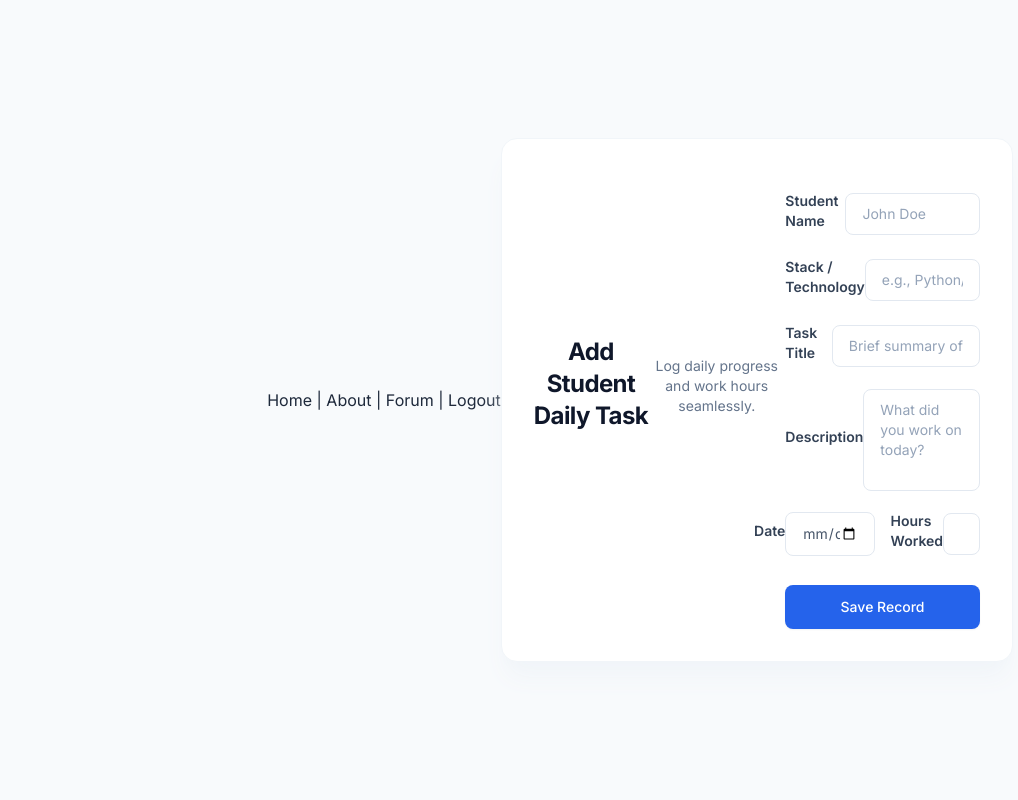
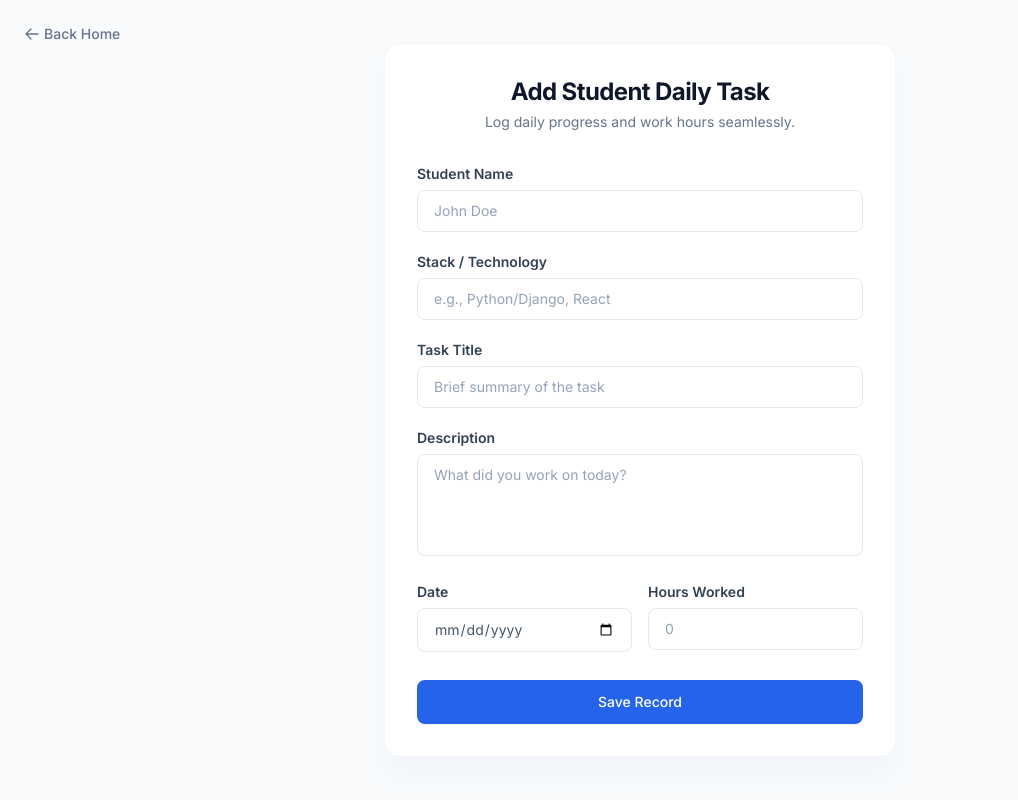
Before and after one commit to Birajlama3/Students-Records, a Django app: page /home/ in a window 1280 px wide. Shown: the whole page, without its empty margins (0-1018 px from the left). Run offline with Django 5.2, Linux system fonts and the light colour scheme; some libraries are stand-ins or nearby versions.

Commit message:
few css changes made

```diff
--- a/Students_Records/records/templates/add_task.html
+++ b/Students_Records/records/templates/add_task.html
@@ -15,18 +15,25 @@
         }
     </style>
 </head>
-    {% include 'navbar.html' %}
-<body class="bg-slate-50 min-h-screen flex items-center justify-center p-4 sm:p-6 text-slate-800">
+<body class="bg-slate-50 min-h-screen flex items-center justify-center p-4 sm:p-6 text-slate-800 relative">
 
+    <div class="absolute top-4 left-4 sm:top-6 sm:left-6">
+        <a class="flex items-center gap-1 text-sm font-medium text-slate-500 hover:text-blue-600 transition duration-150 ease-in-out" href="{% url 'records' %}">
+            <svg xmlns="http://www.w3.org/2000/svg" fill="none" viewBox="0 0 24 24" stroke-width="2" stroke="currentColor" class="w-4 h-4">
+                <path stroke-linecap="round" stroke-linejoin="round" d="M10.5 19.5 3 12m0 0 7.5-7.5M3 12h18" />
+            </svg>
+            Back Home
+        </a>
+    </div>
 
-    <div class="w-full max-w-lg bg-white rounded-2xl shadow-xl shadow-slate-100 border border-slate-100 p-6 sm:p-8">
+    <div class="w-full max-w-lg bg-white rounded-2xl shadow-xl shadow-slate-100 border border-slate-100 p-6 sm:p-8 mt-8 sm:mt-0">
 
         <div class="text-center mb-8">
             <h1 class="text-2xl font-bold text-slate-900 tracking-tight">Add Student Daily Task</h1>
             <p class="text-sm text-slate-500 mt-1">Log daily progress and work hours seamlessly.</p>
         </div>
 
-        <form method="POST" action="{% url 'add_task' %}" class="space-y-5" onS>
+        <form method="POST" action="{% url 'add_task' %}" class="space-y-5">
             {% csrf_token %}
 
             <div>
```
Also changed, not shown: Students_Records/records/templates/edit_task.html (+9 -0 lines).
